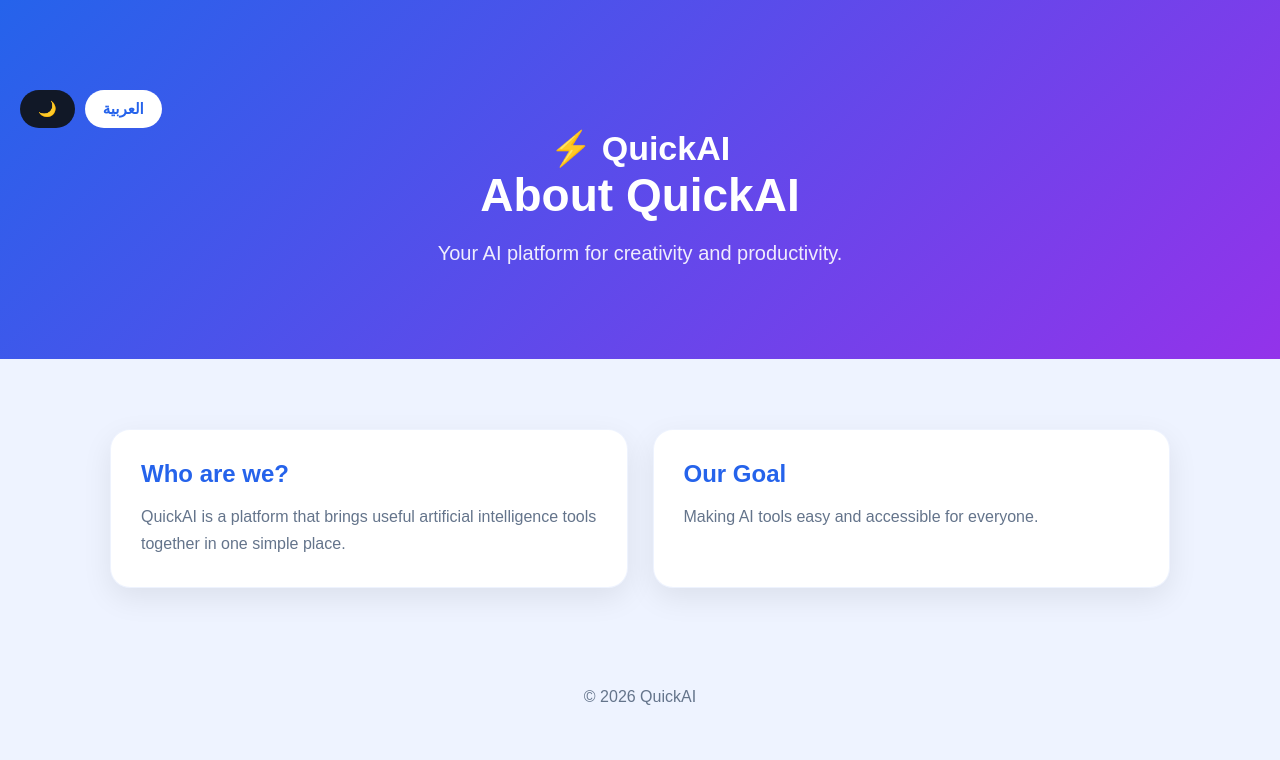
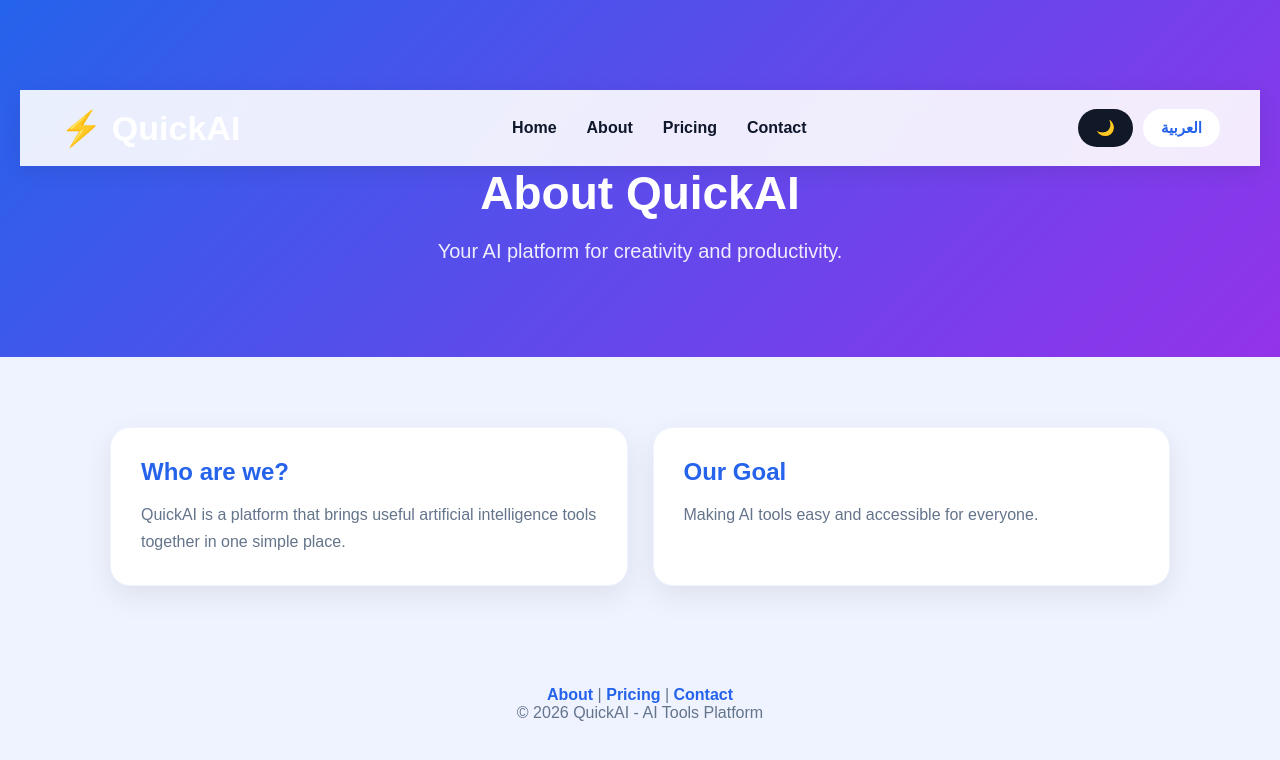
Before and after one commit to Nexoraai553/Nexora-Ai, a website: page about.html in a window 1280 px wide. Drawn offline with Linux system fonts and the light colour scheme.

Commit message:
Refactor about.html for improved structure and content

```diff
--- a/about.html
+++ b/about.html
@@ -1,92 +1,35 @@
-<!DOCTYPE html>
-<html lang="en">
+<!DOCTYPE html><html lang="en"><head><meta charset="UTF-8">
+<meta name="viewport" content="width=device-width, initial-scale=1.0"><title>About QuickAI</title><link rel="stylesheet" href="style.css">
+<link rel="icon" href="favicon.svg"></head><body><header><nav class="navbar"><div class="logo" id="logo">
+⚡ QuickAI
+</div><div class="nav-links"><a id="homeNav" href="index.html">Home</a>
 
-<head>
+<a id="aboutNav" href="about.html">About</a>
 
-<meta charset="UTF-8">
-<meta name="viewport" content="width=device-width, initial-scale=1.0">
+<a id="pricingNav" href="pricing.html">Pricing</a>
 
-<title>About QuickAI</title>
+<a id="contactNav" href="contact.html">Contact</a>
 
-<link rel="stylesheet" href="style.css">
-<link rel="icon" href="favicon.svg">
+</div><div class="top-buttons"><button id="themeBtn">🌙</button>
 
-</head>
+<button id="langBtn">العربية</button>
 
-
-<body>
-
-
-<header>
-
-<div class="top-buttons">
-    <button id="themeBtn">🌙</button>
-    <button id="langBtn">العربية</button>
-</div>
-
-<div class="logo" id="logo">
-⚡ QuickAI
-</div>
-
-<h1 id="pageTitle">
+</div></nav><section class="hero"><h1 id="pageTitle">
 About QuickAI
-</h1>
-
-<p id="pageDesc">
+</h1><p id="pageDesc">
 Your AI platform for creativity and productivity.
-</p>
-
-</header>
-
-
-
-<main>
-
-
-<div class="card">
-
-<h2 id="whoTitle">
+</p></section></header><main><div class="card"><h2 id="whoTitle">
 Who are we?
-</h2>
-
-<p id="whoDesc">
+</h2><p id="whoDesc">
 QuickAI is a platform that brings useful artificial intelligence tools together in one simple place.
-</p>
-
-</div>
-
-
-
-<div class="card">
-
-<h2 id="goalTitle">
-Our goal
-</h2>
-
-<p id="goalDesc">
+</p></div><div class="card"><h2 id="goalTitle">
+Our Goal
+</h2><p id="goalDesc">
 Making AI tools easy and accessible for everyone.
-</p>
-
-</div>
-
-
-</main>
-
-
-
-<footer>
-
-<p>
-© 2026 QuickAI
-</p>
-
-</footer>
-
-
-<script src="languages.js"></script>
-<script src="script.js"></script>
-
-
-</body>
-
-</html>
+</p></div></main><footer><p>
+<a href="about.html">About</a> |
+<a href="pricing.html">Pricing</a> |
+<a href="contact.html">Contact</a>
+</p><p>
+© 2026 QuickAI - AI Tools Platform
+</p></footer><script src="languages.js"></script><script src="script.js"></script></body></html>
```
